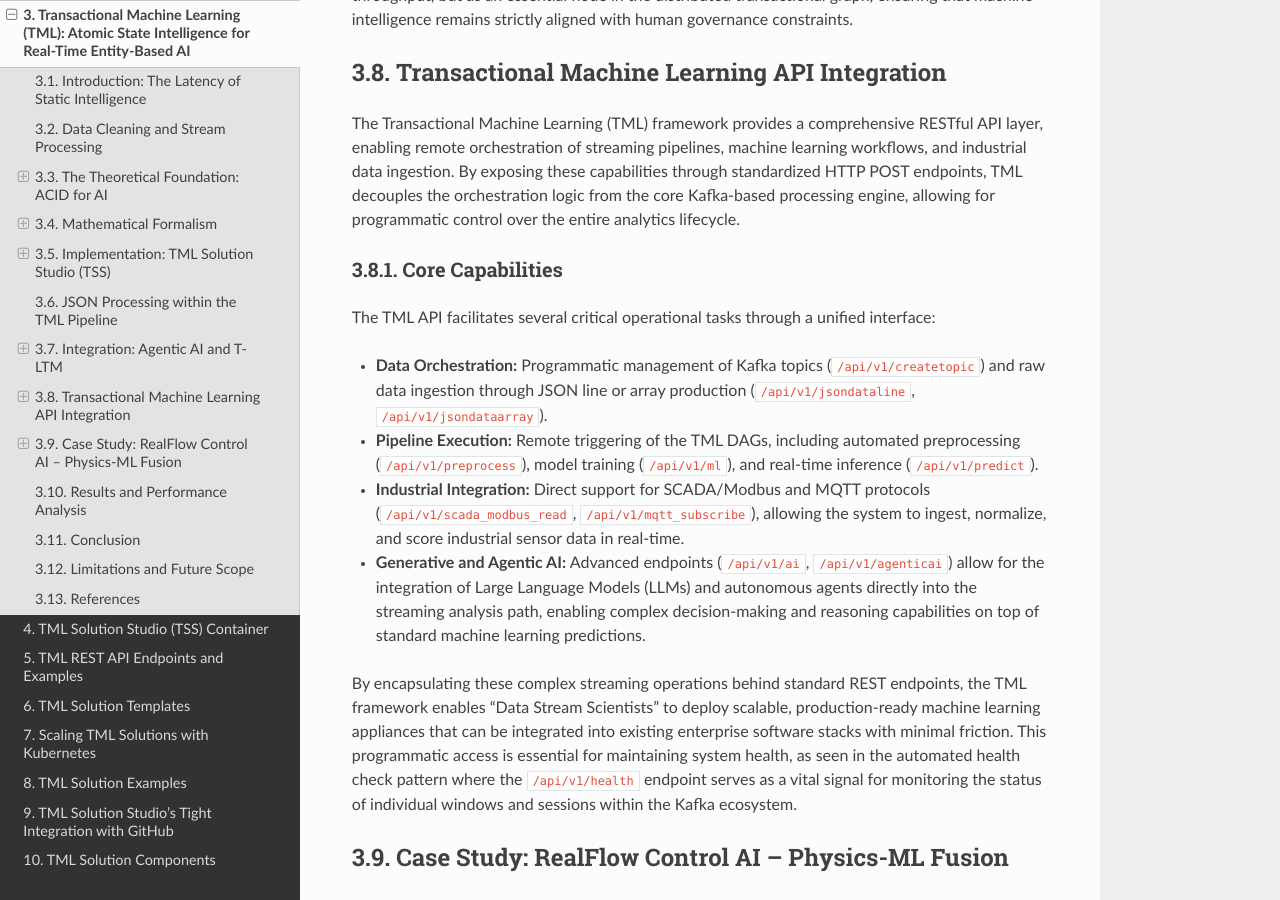
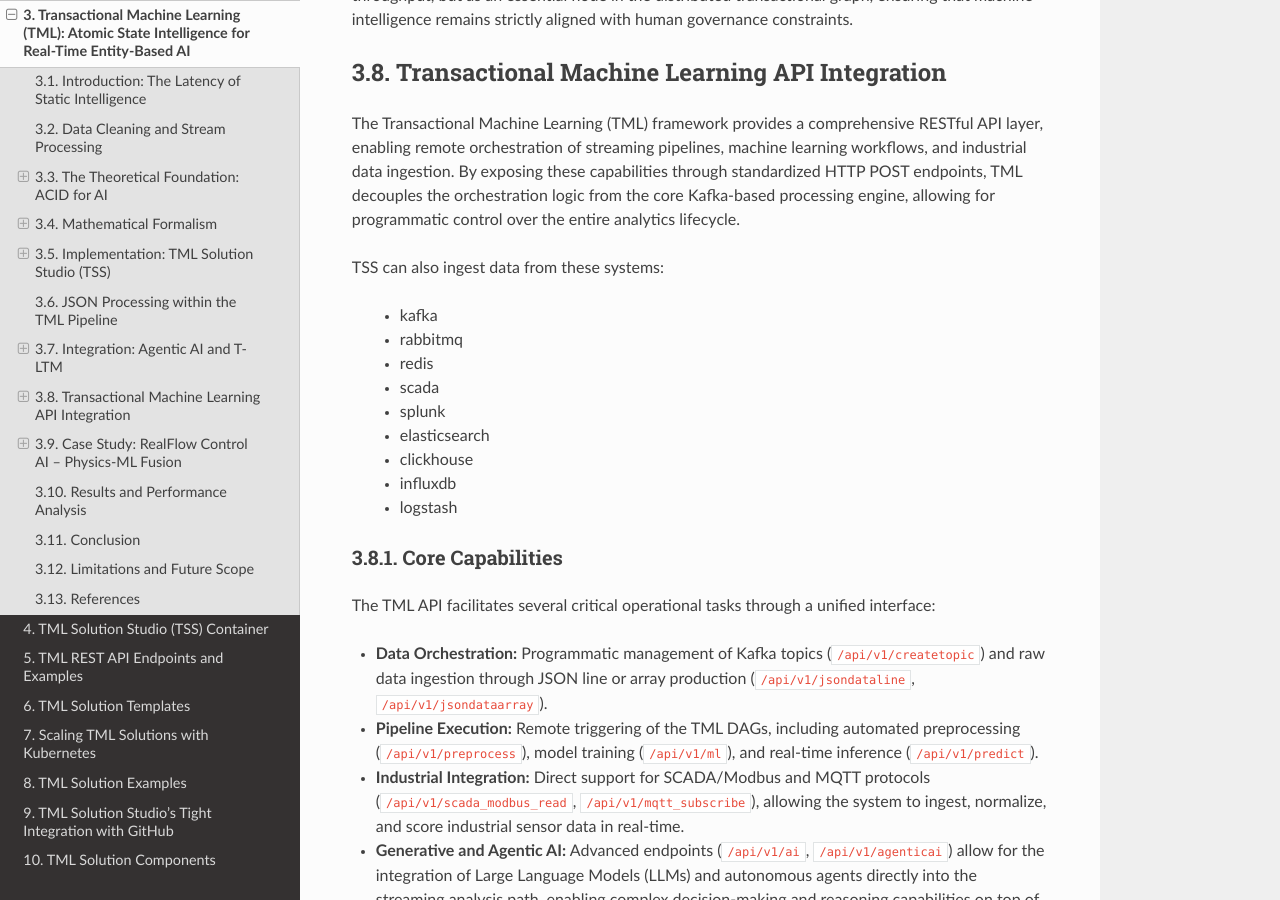
Before and after one commit to smaurice101/readthedocs, a Sphinx documentation site: the page built from docs/source/tml.rst, in a window 1280 px wide and 900 px high, scrolled down 11301 px. Built offline with Sphinx 7.4.7 and the Read the Docs theme 3.1.0, drawn with Linux system fonts in a browser that asks for light colours; pages that are not in the unit, such as notebooks, are missing from menus.

Commit message:
Update tml.rst

```diff
--- a/docs/source/tml.rst
+++ b/docs/source/tml.rst
@@ -581,6 +581,27 @@
 Kafka-based processing engine, allowing for programmatic control over
 the entire analytics lifecycle.
 
+TSS can also ingest data from these systems:
+
+ * kafka
+
+ * rabbitmq
+
+ * redis
+
+ * scada
+
+ * splunk
+
+ * elasticsearch
+
+ * clickhouse
+
+ * influxdb
+
+ * logstash
+
+
 Core Capabilities
 -----------------
 
```
